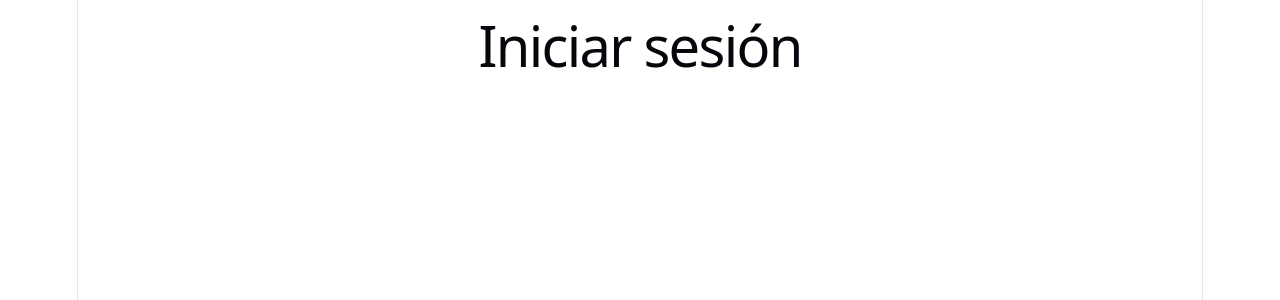
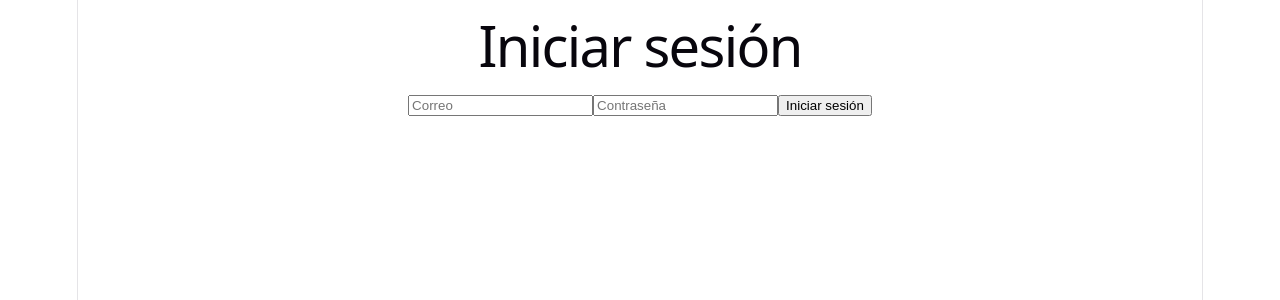
Before and after one commit to HectorContreras-Dev/sipda-rn, a React (Vite) app in the folder frontend/: page /login in a window 1280 px wide. Shown: the top 300 px of the page. Built offline with nearby package versions, Linux system fonts and the light colour scheme.

Commit message:
feat: formulario de login conectado al backend con token guardado

```diff
--- a/frontend/src/App.tsx
+++ b/frontend/src/App.tsx
@@ -1,12 +1,15 @@
 import { Routes, Route } from 'react-router-dom'
 import LoginPage from './pages/LoginPage'
 import RegisterPage from './pages/RegisterPage'
+import HomePage from './pages/HomePage'
 
 function App() {
   return (
     <Routes>
       <Route path="/login" element={<LoginPage />} />
       <Route path="/register" element={<RegisterPage />} />
+      <Route path="/home" element={<HomePage />} />
+
       <Route path="*" element={<h1>Página no encontrada</h1>} />
     </Routes>
   )
--- /dev/null
+++ b/frontend/src/pages/HomePage.tsx
@@ -0,0 +1,5 @@
+function HomePage() {
+  return <h1>Bienvenido a SIPDA-RN</h1>
+}
+
+export default HomePage
--- a/frontend/src/pages/LoginPage.tsx
+++ b/frontend/src/pages/LoginPage.tsx
@@ -1,5 +1,54 @@
+import { useState, type FormEvent } from 'react'
+import { useNavigate } from 'react-router-dom' // import { useNavigate } from 'react-router-dom' // Importa useNavigate para redirigir después del inicio de sesión
+
 function LoginPage() {
-  return <h1>Iniciar sesión</h1>
+
+  const navigate = useNavigate()
+
+  const [email, setEmail] = useState('')
+  const [password, setPassword] = useState('')
+  const [message, setMessage] = useState('')
+
+  async function handleSubmit(e: FormEvent) {
+    e.preventDefault()
+
+    const response = await fetch('http://localhost:3000/api/auth/login', {
+      method: 'POST',
+      headers: { 'Content-Type': 'application/json' },
+      body: JSON.stringify({ email, password }),
+    })
+
+    const data = await response.json()
+    if (response.ok) {
+      localStorage.setItem('token', data.token)
+      navigate('/home')
+    } else {
+      setMessage(data.error)
+    }
+  }
+
+
+  return (
+    <div>
+      <h1>Iniciar sesión</h1>
+      <form onSubmit={handleSubmit}>
+        <input
+          type="email"
+          placeholder="Correo"
+          value={email}
+          onChange={(e) => setEmail(e.target.value)}
+        />
+        <input
+          type="password"
+          placeholder="Contraseña"
+          value={password}
+          onChange={(e) => setPassword(e.target.value)}
+        />
+        <button type="submit">Iniciar sesión</button>
+      </form>
+      {message && <p>{message}</p>}
+    </div>
+  )
 }
 
 export default LoginPage
```
